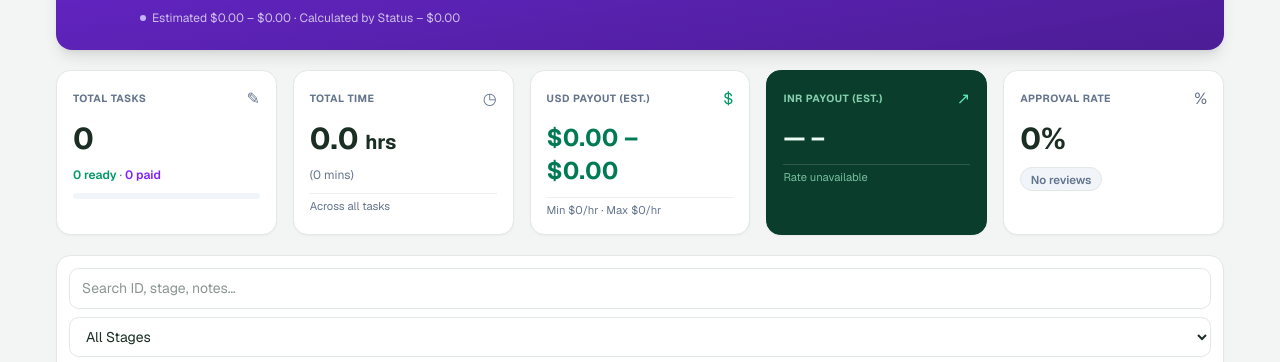
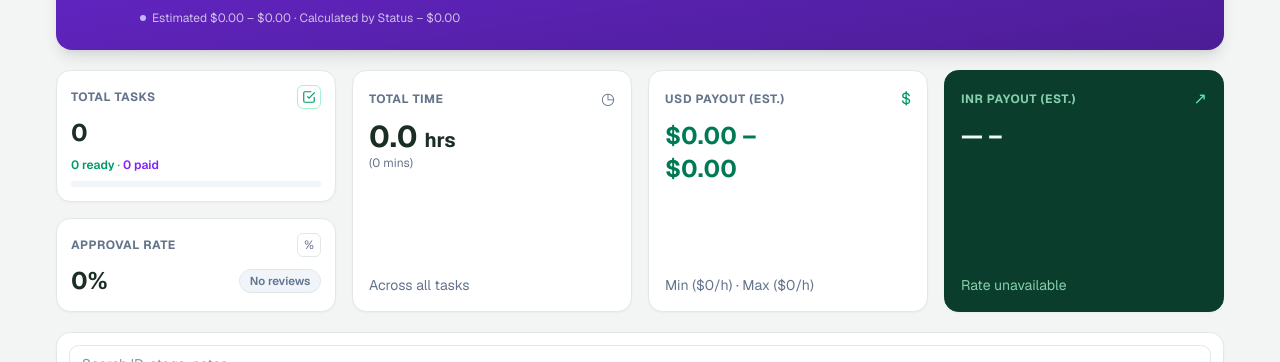
Before and after one commit to MaanyaJogani/annotation-tracker, a Next.js app: page / in a window 1280 px wide. Shown: the part 262-624 px from the top of the page. Built offline with nearby package versions, Linux system fonts and the light colour scheme; no server answers; the database is empty.

Commit message:
Stat cards: bigger label font, Approval Rate collapsed to one row, pin captions to bottom without centering main content

```diff
--- a/src/app/api/stats/route.ts
+++ b/src/app/api/stats/route.ts
@@ -48,6 +48,7 @@ export async function GET() {
 
     const ready = board.filter((t) => t.statusKanbanGroup === "completed").length;
     const paid = board.filter((t) => t.statusKanbanGroup === "paid").length;
+    const inProgress = board.filter((t) => t.statusKanbanGroup === "in_progress").length;
 
     const totalMinutes = all.reduce((acc, t) => acc + t.timeSpentMinutes, 0);
 
@@ -79,6 +80,7 @@ export async function GET() {
 
     return ok({
       totalTasks: all.length,
+      inProgress,
       ready,
       paid,
       revoked,
--- a/src/app/page.tsx
+++ b/src/app/page.tsx
@@ -14,6 +14,7 @@ import { usdRangeText } from "@/lib/payout";
 
 interface Stats {
   totalTasks: number;
+  inProgress: number;
   ready: number;
   paid: number;
   revoked: number;
@@ -156,8 +157,11 @@ export default function Dashboard() {
   }
 
   const rate = stats.rate;
-  const barGreen = stats.totalTasks > 0 ? ((stats.ready + stats.paid) / stats.totalTasks) * 100 : 0;
-  const barRed = stats.totalTasks > 0 ? (stats.revoked / stats.totalTasks) * 100 : 0;
+  const pct = (n: number) => (stats.totalTasks > 0 ? (n / stats.totalTasks) * 100 : 0);
+  const barInProgress = pct(stats.inProgress);
+  const barReady = pct(stats.ready);
+  const barPaid = pct(stats.paid);
+  const barRevoked = pct(stats.revoked);
   const byStatusText =
     stats.byStatusUsdMin === 0 && stats.byStatusUsdMax === 0
       ? formatUSD(0)
@@ -205,92 +209,111 @@ export default function Dashboard() {
       </section>
 
       {/* Stat cards */}
-      <section className="grid grid-cols-1 sm:grid-cols-2 xl:grid-cols-5 gap-4">
-        <div className="card p-4 space-y-2.5">
+      <section className="grid grid-cols-1 md:grid-cols-2 xl:grid-cols-4 gap-4">
+        <div className="flex flex-col gap-4">
+          <div className="card p-3.5 space-y-2 flex-1">
             <div className="flex items-center justify-between">
-            <p className="text-[0.65rem] font-bold text-muted uppercase tracking-wider">
+              <p className="text-xs font-bold text-muted uppercase tracking-wider">
                 Total Tasks
               </p>
-            <span className="text-muted">✎</span>
+              <div className="flex items-center gap-1.5">
+                {stats.revoked > 0 && (
+                  <span className="chip bg-red-100 text-red-600 border border-red-200">
+                    <span className="w-1.5 h-1.5 rounded-full bg-red-500" />
+                    {stats.revoked} Revoked
+                  </span>
+                )}
+                <span className="w-6 h-6 rounded-md border border-emerald-200 text-emerald-600 flex items-center justify-center">
+                  <svg className="w-3.5 h-3.5" fill="none" stroke="currentColor" strokeWidth="2" viewBox="0 0 24 24">
+                    <path d="M9 11l3 3L22 4" /><path d="M21 12v7a2 2 0 0 1-2 2H5a2 2 0 0 1-2-2V5a2 2 0 0 1 2-2h11" />
+                  </svg>
+                </span>
               </div>
-          <p className="text-3xl font-bold">{stats.totalTasks}</p>
+            </div>
+            <p className="text-2xl font-bold">{stats.totalTasks}</p>
             <p className="text-xs text-muted">
+              {stats.inProgress > 0 && <span className="font-medium">{stats.inProgress} In Progress · </span>}
               <span className="text-emerald-600 font-semibold">{stats.ready} ready</span>
               {" · "}
               <span className="text-violet-600 font-semibold">{stats.paid} paid</span>
+            </p>
             {stats.revoked > 0 && (
-              <>
-                {" · "}
-                <span className="text-red-500 font-semibold">{stats.revoked} revoked</span>
-              </>
+              <p className="text-xs text-red-500 font-semibold flex items-center gap-1">
+                <span className="w-1.5 h-1.5 rounded-full bg-red-500" />
+                {stats.revoked} revoked
+              </p>
             )}
-          </p>
             <div className="h-1.5 rounded-full bg-slate-100 overflow-hidden flex">
-            <div className="bg-emerald-500 h-full" style={{ width: `${barGreen}%` }} />
-            <div className="bg-red-400 h-full" style={{ width: `${barRed}%` }} />
+              <div className="bg-amber-400 h-full" style={{ width: `${barInProgress}%` }} />
+              <div className="bg-emerald-500 h-full" style={{ width: `${barReady}%` }} />
+              <div className="bg-violet-500 h-full" style={{ width: `${barPaid}%` }} />
+              <div className="bg-red-400 h-full" style={{ width: `${barRevoked}%` }} />
             </div>
           </div>
 
-        <div className="card p-4 space-y-2.5">
+          <div className="card p-3.5 flex-1 flex flex-col justify-center gap-2">
             <div className="flex items-center justify-between">
-            <p className="text-[0.65rem] font-bold text-muted uppercase tracking-wider">
+              <p className="text-xs font-bold text-muted uppercase tracking-wider">
+                Approval Rate
+              </p>
+              <span className="w-6 h-6 rounded-md border border-line text-muted flex items-center justify-center text-xs">
+                %
+              </span>
+            </div>
+            <div className="flex items-center justify-between">
+              <p className="text-2xl font-bold">
+                {stats.approvalRate === null ? "0%" : `${stats.approvalRate}%`}
+              </p>
+              <span className="chip bg-slate-100 text-slate-500 border border-line">
+                {stats.reviewedCount === 0 ? "No reviews" : `${stats.reviewedCount} reviewed`}
+              </span>
+            </div>
+          </div>
+        </div>
+
+        <div className="card p-4 flex flex-col">
+          <div className="flex items-center justify-between">
+            <p className="text-xs font-bold text-muted uppercase tracking-wider">
               Total Time
             </p>
             <span className="text-muted">◷</span>
           </div>
-          <p className="text-3xl font-bold">
+          <p className="text-3xl font-bold mt-2">
             {(stats.totalMinutes / 60).toFixed(1)} <span className="text-xl">hrs</span>
           </p>
           <p className="text-xs text-muted">({stats.totalMinutes} mins)</p>
-          <p className="text-[0.7rem] text-muted pt-1 border-t border-line/70">
-            Across all tasks
-          </p>
+          <p className="text-sm text-muted mt-auto pt-4">Across all tasks</p>
         </div>
 
-        <div className="card p-4 space-y-2.5">
+        <div className="card p-4 flex flex-col">
           <div className="flex items-center justify-between">
-            <p className="text-[0.65rem] font-bold text-muted uppercase tracking-wider">
+            <p className="text-xs font-bold text-muted uppercase tracking-wider">
               USD Payout (Est.)
             </p>
             <span className="text-emerald-600">$</span>
           </div>
-          <p className="text-2xl font-bold text-emerald-700 leading-snug">
+          <p className="text-2xl font-bold text-emerald-700 leading-snug mt-2">
             {formatUSD(stats.usdMin)} –<br /> {formatUSD(stats.usdMax)}
           </p>
-          <p className="text-[0.7rem] text-muted pt-1 border-t border-line/70">
-            Min ${stats.minRateSeen}/hr · Max ${stats.maxRateSeen}/hr
+          <p className="text-sm text-muted mt-auto pt-4">
+            Min (${stats.minRateSeen}/h) · Max (${stats.maxRateSeen}/h)
           </p>
         </div>
 
-        <div className="card p-4 space-y-2.5 !bg-[#0b3d2c] !border-[#0b3d2c] text-white">
+        <div className="card p-4 flex flex-col !bg-[#0b3d2c] !border-[#0b3d2c] text-white">
           <div className="flex items-center justify-between">
-            <p className="text-[0.65rem] font-bold text-emerald-200/80 uppercase tracking-wider">
+            <p className="text-xs font-bold text-emerald-200/80 uppercase tracking-wider">
               INR Payout (Est.)
             </p>
             <span className="text-emerald-300">↗</span>
           </div>
-          <p className="text-2xl font-bold text-emerald-50 leading-snug">
+          <p className="text-2xl font-bold text-emerald-50 leading-snug mt-2">
             {rate > 0 ? formatINR(stats.usdMin * rate) : "—"} –<br />{" "}
             {rate > 0 ? formatINR(stats.usdMax * rate) : ""}
           </p>
-          <p className="text-[0.7rem] text-emerald-200/70 pt-1 border-t border-white/15">
+          <p className="text-sm text-emerald-200/80 mt-auto pt-4">
             {rate > 0 ? `Converted at ${formatRateINR(rate)}/USD` : "Rate unavailable"}
           </p>
-        </div>
-
-        <div className="card p-4 space-y-2.5 sm:col-span-2 xl:col-span-1">
-          <div className="flex items-center justify-between">
-            <p className="text-[0.65rem] font-bold text-muted uppercase tracking-wider">
-              Approval Rate
-            </p>
-            <span className="text-muted">%</span>
-          </div>
-          <p className="text-3xl font-bold">
-            {stats.approvalRate === null ? "0%" : `${stats.approvalRate}%`}
-          </p>
-          <span className="chip bg-slate-100 text-slate-500 border border-line w-fit">
-            {stats.reviewedCount === 0 ? "No reviews" : `${stats.reviewedCount} reviewed`}
-          </span>
         </div>
       </section>
 
```
Lines whose indentation alone changed are shown as unchanged.
